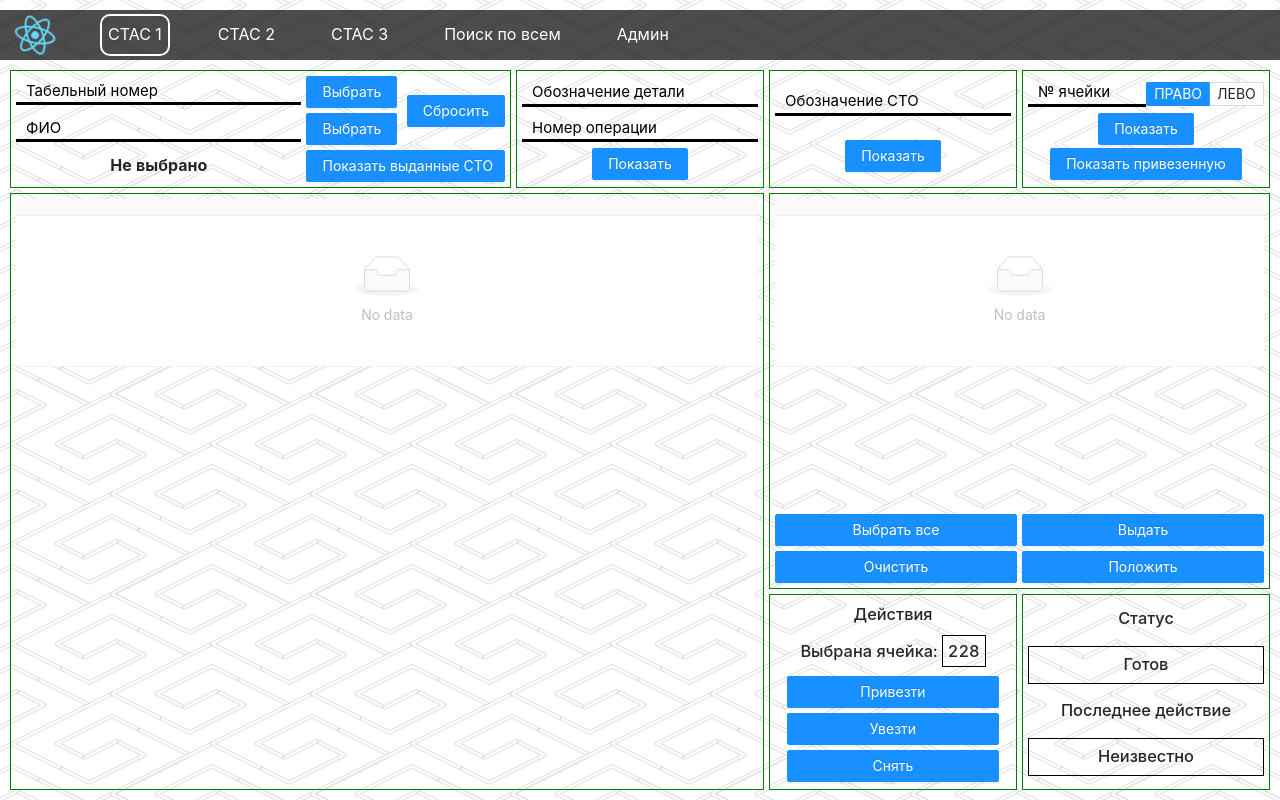
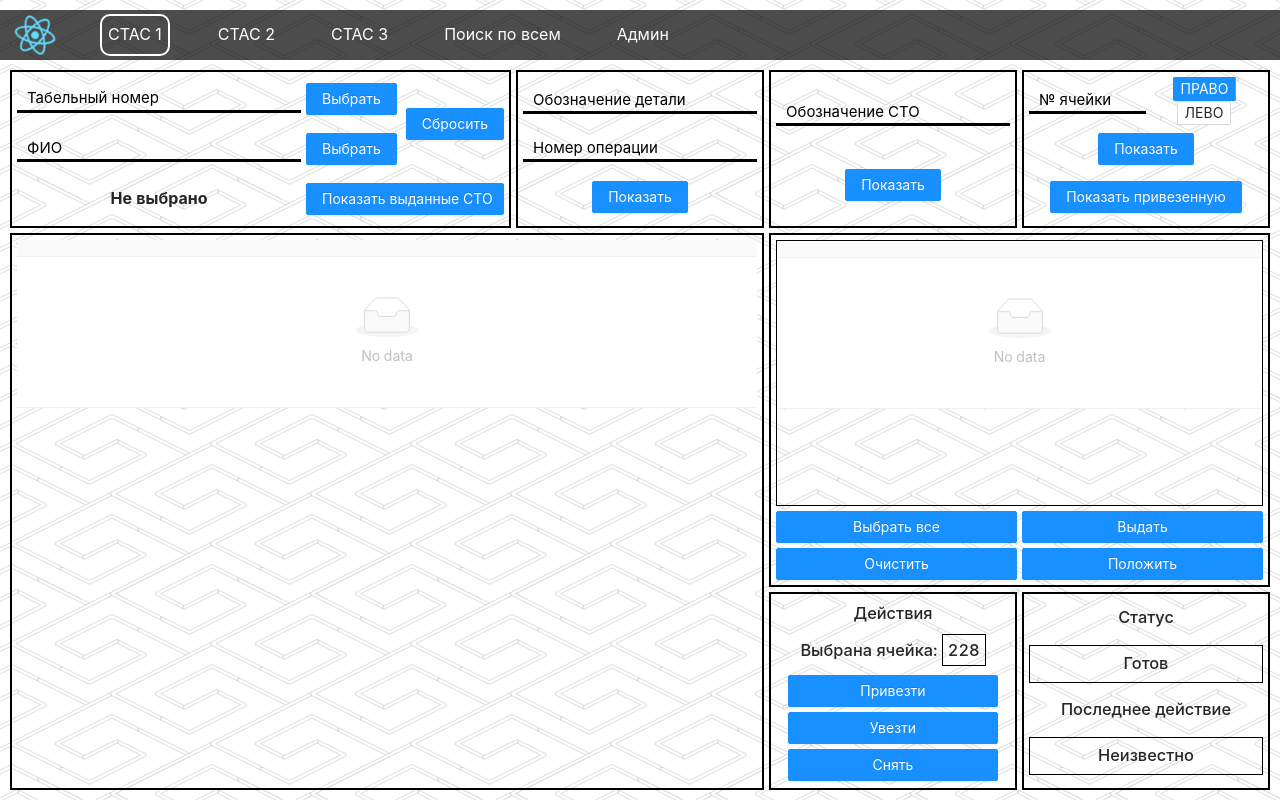
Before and after one commit to maxelkin5gm/stas-frontend, a React (Create React App) app: page / in a window 1280 px wide. Built offline with nearby package versions, Linux system fonts and the light colour scheme.

Commit message:
add border

```diff
--- a/src/components/Panels/cart/CartPanel.tsx
+++ b/src/components/Panels/cart/CartPanel.tsx
@@ -25,7 +25,7 @@ const CartPanel = ({stasIndex}: CartPanelProps) => {
 
     return (
         <>
-            <div style={{minHeight: "200px", overflow: "auto"}}>
+            <div style={{minHeight: "200px", overflow: "auto", border: "1px solid black"}}>
                 {/*<TableCustom data={[]} columns={[]}/>*/}
                 <TableCustom data={tableState.data} columns={tableState.columns}/>
             </div>
--- a/src/tabs/StasTab.module.scss
+++ b/src/tabs/StasTab.module.scss
@@ -9,7 +9,7 @@
   overflow: auto;
 
   > div {
-    border: 1px solid green;
+    border: 2px solid black;
 
     //background: rgba(0, 0, 0, 0.5);
     //border-radius: 10px;
```
